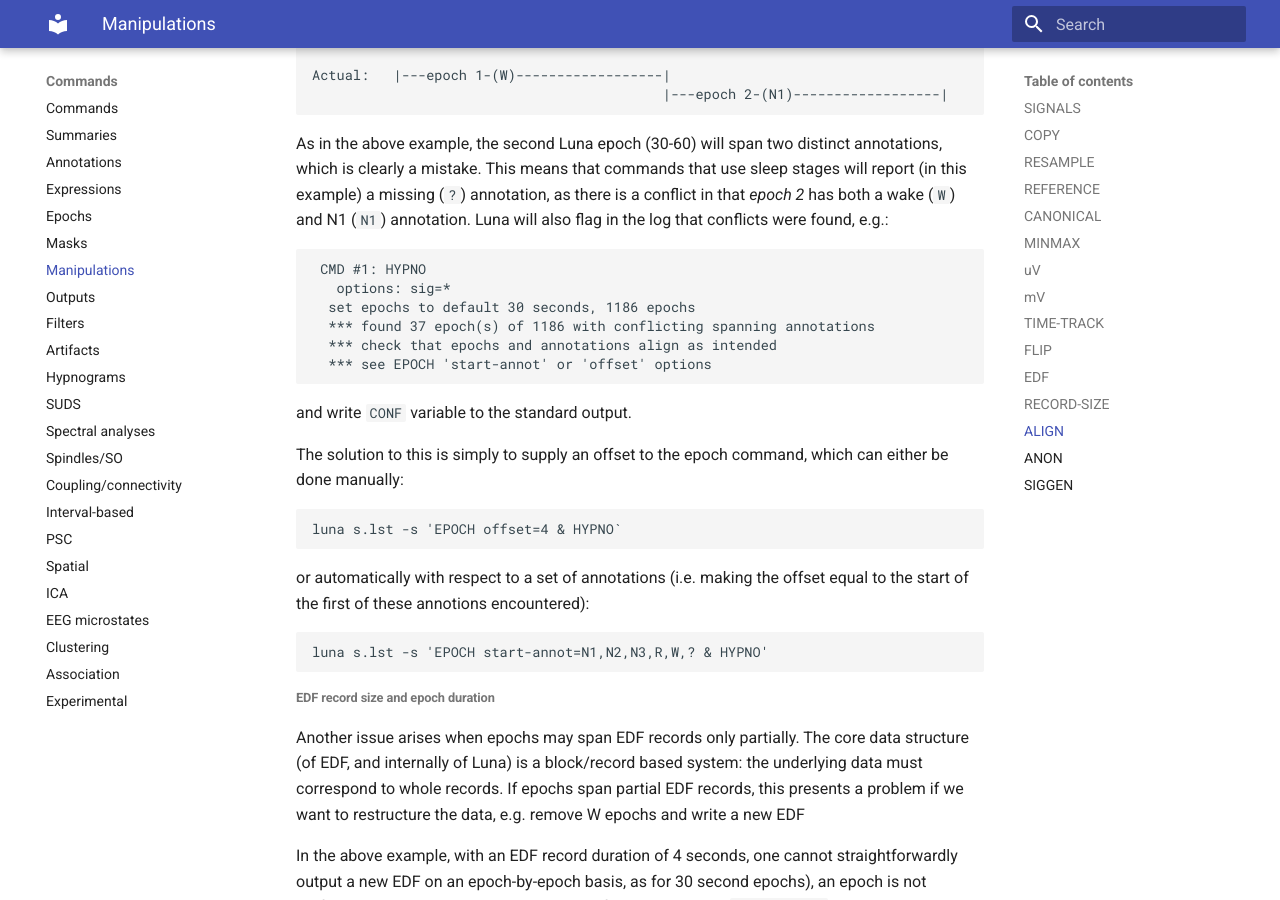
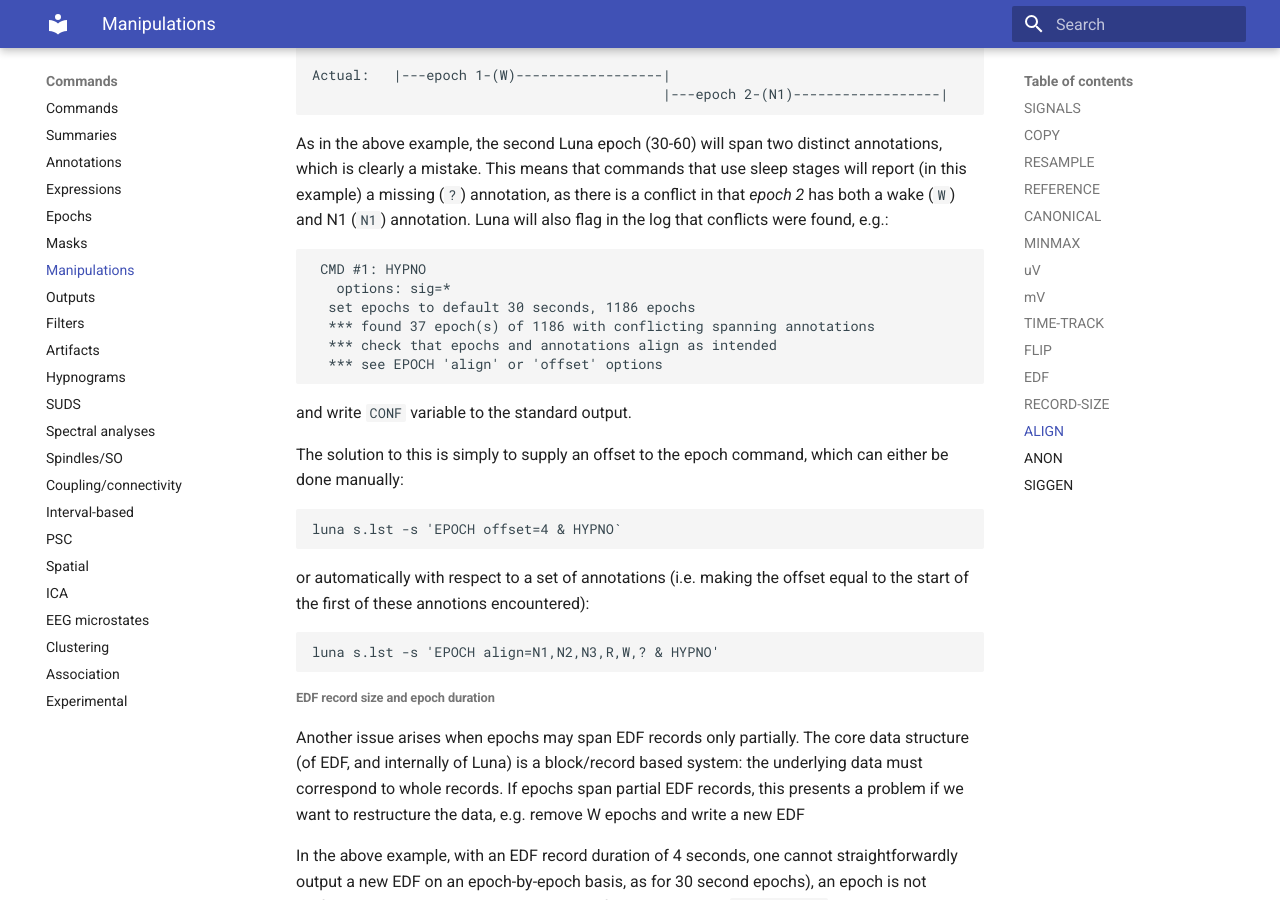
Before and after one commit to remnrem/luna-doc, an MkDocs documentation site: the page built from docs/ref/manipulations.md, in a window 1280 px wide and 900 px high, scrolled down 18144 px. Built offline with MkDocs 1.6.1 and Material for MkDocs 9.7.7, drawn with Linux system fonts in a browser that asks for light colours.

Commit message:
start-annot -> align in ALIGN

````diff
--- a/docs/ref/manipulations.md
+++ b/docs/ref/manipulations.md
@@ -821,7 +821,7 @@ conflicts were found, e.g.:
   set epochs to default 30 seconds, 1186 epochs
   *** found 37 epoch(s) of 1186 with conflicting spanning annotations
   *** check that epochs and annotations align as intended
-  *** see EPOCH 'start-annot' or 'offset' options
+  *** see EPOCH 'align' or 'offset' options
 ```
 and write `CONF` variable to the standard output.
 
@@ -832,7 +832,7 @@ luna s.lst -s 'EPOCH offset=4 & HYPNO`
 ```
 or automatically with respect to a set of annotations (i.e. making the offset equal to the start of the first of these annotions encountered):
 ```
-luna s.lst -s 'EPOCH start-annot=N1,N2,N3,R,W,? & HYPNO'
+luna s.lst -s 'EPOCH align=N1,N2,N3,R,W,? & HYPNO'
 ```
 
 <h6>EDF record size and epoch duration</h6>
````
